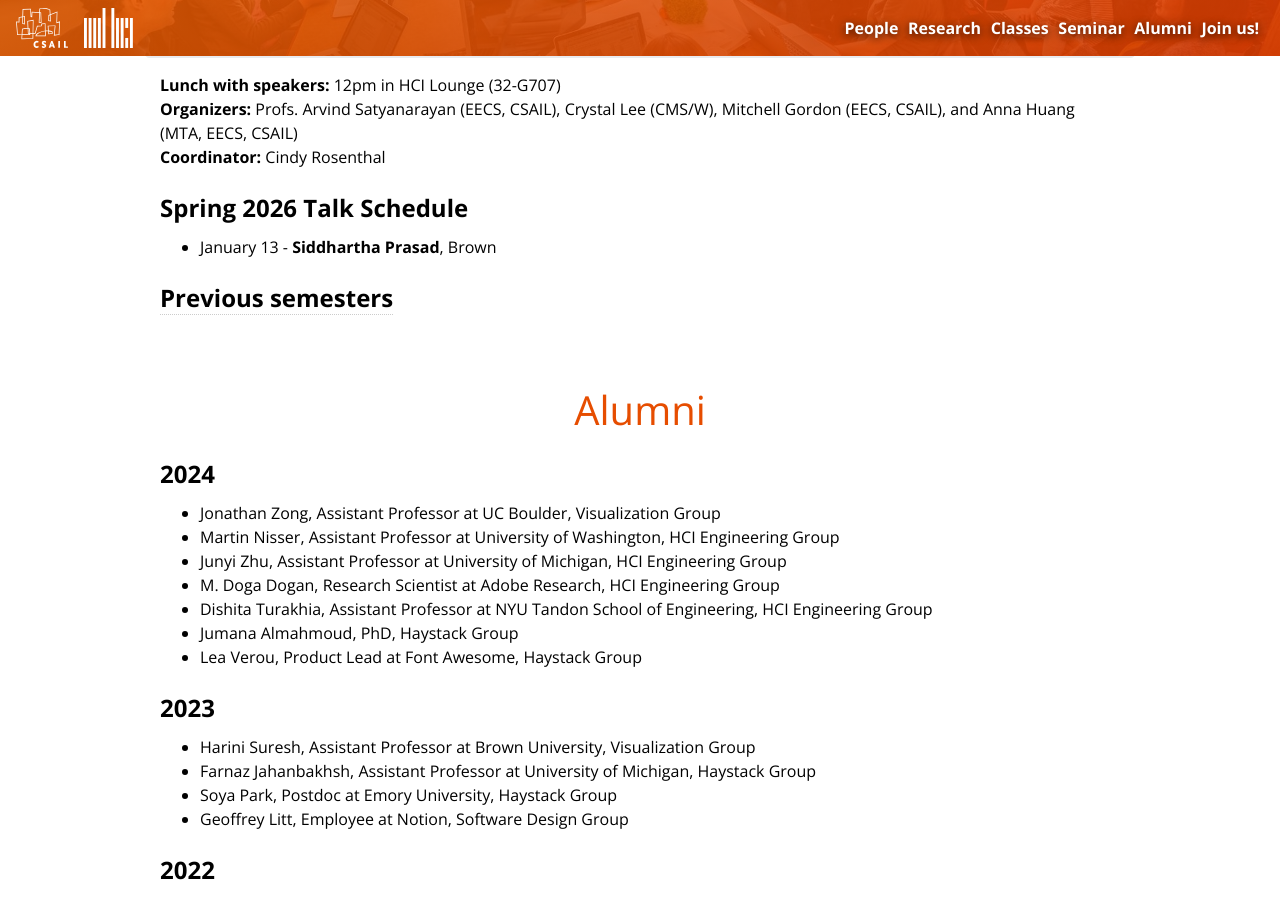
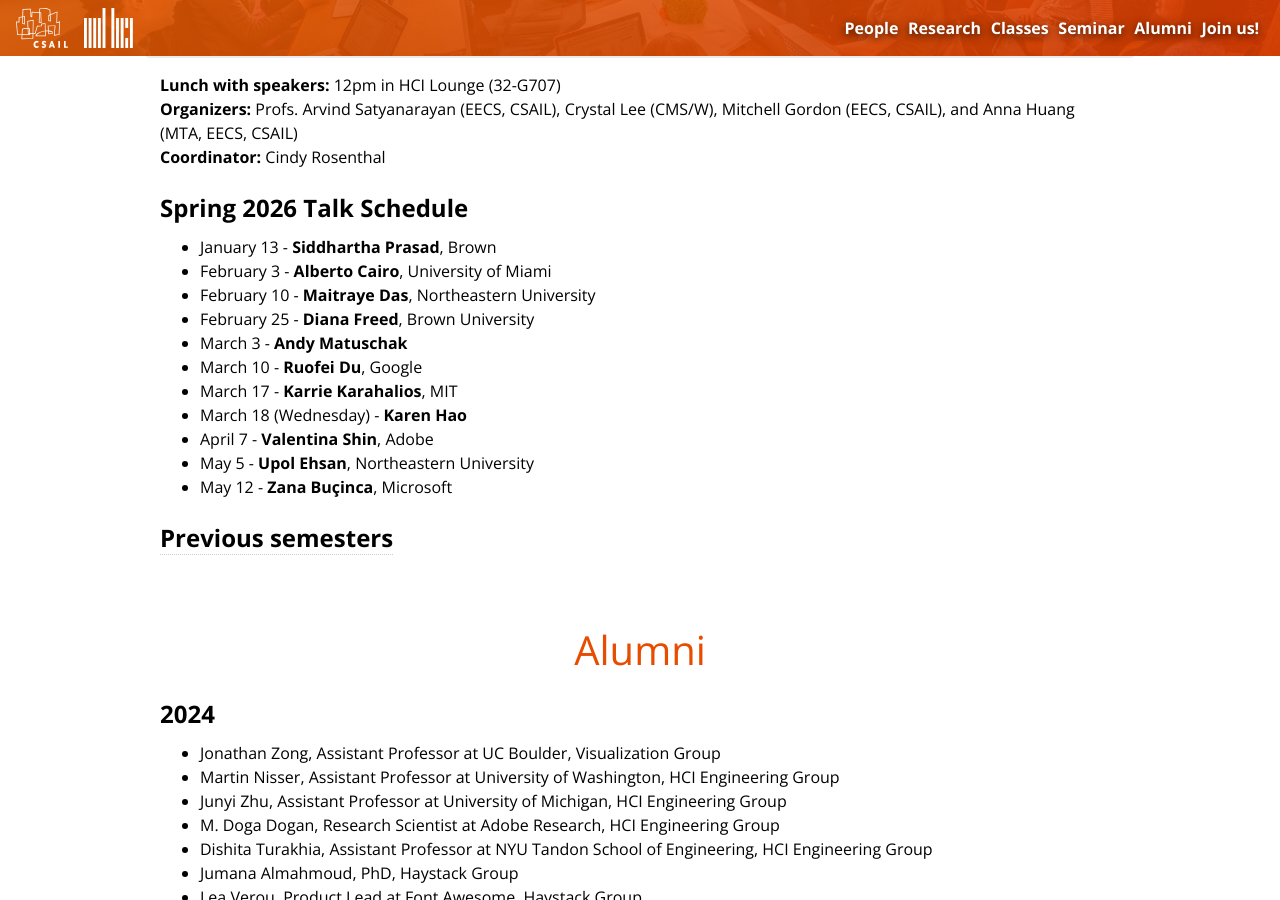
Before and after one commit to mit-csail-hci/hci.csail.mit.edu, a Jekyll site: the page built from index.html, in a window 1280 px wide and 900 px high, scrolled down 4980 px. Built offline with Jekyll 4.4.1, drawn with Linux system fonts in a browser that asks for light colours.

Commit message:
hci seminar schedule for spring 2026

```diff
--- a/_data/seminar.yml
+++ b/_data/seminar.yml
@@ -4,6 +4,35 @@
       - date: January 13
         speaker: Siddhartha Prasad
         affiliation: Brown
+      - date: February 3
+        speaker: Alberto Cairo
+        affiliation: University of Miami
+      - date: February 10
+        speaker: Maitraye Das
+        affiliation: Northeastern University
+      - date: February 25
+        speaker: Diana Freed
+        affiliation: Brown University
+      - date: March 3
+        speaker: Andy Matuschak
+      - date: March 10
+        speaker: Ruofei Du
+        affiliation: Google
+      - date: March 17
+        speaker: Karrie Karahalios
+        affiliation: MIT
+      - date: March 18 (Wednesday)
+        speaker: Karen Hao
+        affiliation:
+      - date: April 7
+        speaker: Valentina Shin
+        affiliation: Adobe
+      - date: May 5
+        speaker: Upol Ehsan
+        affiliation: Northeastern University
+      - date: May 12
+        speaker: Zana Buçinca
+        affiliation: Microsoft
   - semester: Fall 2025
     talks:
       - date: September 16
--- a/hci-seminar.html
+++ b/hci-seminar.html
@@ -31,7 +31,7 @@
 		{% for talk in semester.talks %}
       <li>
         <a href="#{{ talk.anchor }}">
-          {{ talk.date }} - {{ talk.speaker }}, {{ talk.affiliation }}.
+          {{ talk.date }} - {{ talk.speaker }}{% if talk.affiliation %}, {{ talk.affiliation }}{% endif %}.
         </a>
       </li>
 		{% endfor %}
--- a/index.html
+++ b/index.html
@@ -172,7 +172,7 @@
 	<ul>
 		{% for talk in site.data.seminar.schedule[0].talks %}
 		<li>
-			{{ talk.date }} - <strong>{{ talk.speaker }}</strong>, {{ talk.affiliation }}{% if talk.note %} ({{ talk.note }}){% endif %}
+            {{ talk.date }} - <strong>{{ talk.speaker }}</strong>{% if talk.affiliation %}, {{ talk.affiliation }}{% endif %}{% if talk.note %} ({{ talk.note }}){% endif %}
 		</li>
 		{% endfor %}
 	</ul>
```
